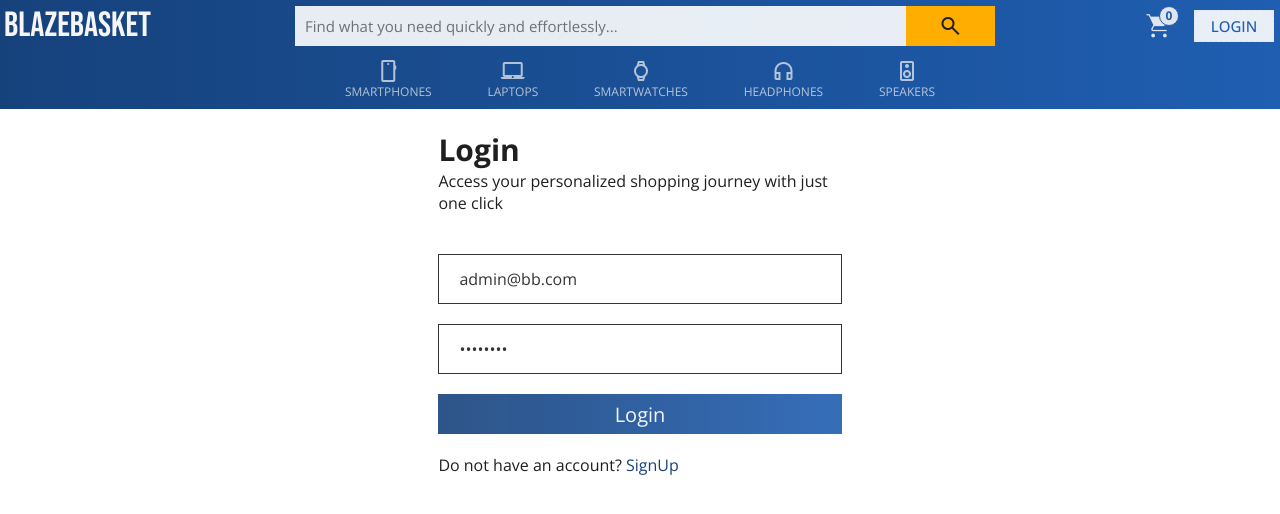
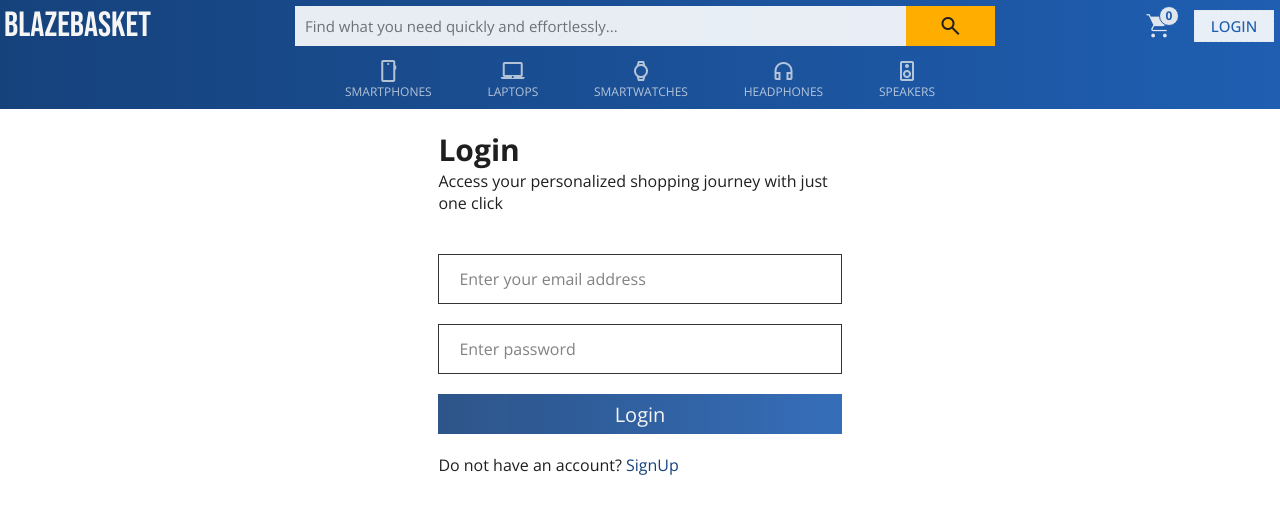
Before and after one commit to prashant-sehgal/blazebasket, a React (Create React App) app: page /login in a window 1280 px wide. Shown: the top 514 px of the page. Built offline with nearby package versions, Linux system fonts and the light colour scheme.

Commit message:
removed default email and password from login page

```diff
--- a/src/pages/Login.jsx
+++ b/src/pages/Login.jsx
@@ -5,8 +5,8 @@ import { login } from '../API'
 import decrypt from '../decrypt'
 
 export default function Login({ setLogin }) {
-  const [email, setEmail] = useState('admin@bb.com')
-  const [password, setPassword] = useState('pass1234')
+  const [email, setEmail] = useState('')
+  const [password, setPassword] = useState('')
 
   async function onSubmitLoginForm(event) {
     event.preventDefault()
```
